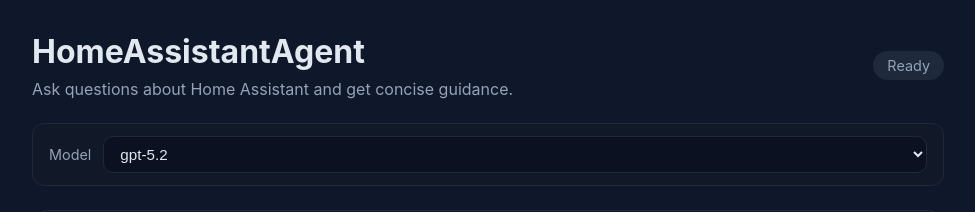
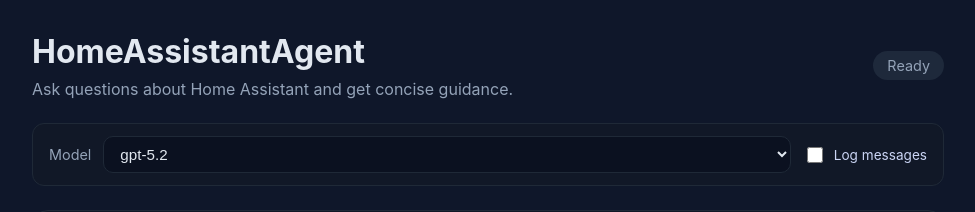
Before and after one commit to DrTree/HomeAssistantAgent, a React (Vite) app in the folder homeassistantagent/web/: page / in a window 1280 px wide. Shown: the top 212 px of the page, without its empty margins (152-1127 px from the left). Built offline with nearby package versions, Linux system fonts and the light colour scheme.

Commit message:
Add option to debug log messages.

```diff
--- a/homeassistantagent/web/src/App.css
+++ b/homeassistantagent/web/src/App.css
@@ -65,6 +65,20 @@
   font-size: 0.95rem;
   background: #0b1120;
   color: #e2e8f0;
+}
+
+.controls__toggle {
+  display: inline-flex;
+  align-items: center;
+  gap: 8px;
+  font-size: 0.85rem;
+  color: #cbd5f5;
+}
+
+.controls__checkbox {
+  width: 16px;
+  height: 16px;
+  accent-color: #38bdf8;
 }
 
 .chat {
--- a/homeassistantagent/web/src/App.tsx
+++ b/homeassistantagent/web/src/App.tsx
@@ -32,6 +32,7 @@
   const [selectedModel, setSelectedModel] = useState(modelOptions[0]);
   const [uiError, setUiError] = useState<string | null>(null);
   const [isErrorDismissed, setIsErrorDismissed] = useState(false);
+  const [logMessages, setLogMessages] = useState(false);
   const transport = useMemo(() => new DefaultChatTransport({ api: '/api/chat' }), []);
   const { messages, sendMessage, status, error, addToolOutput } = useChat({
     transport,
@@ -54,6 +55,12 @@
       setUiError(error instanceof Error ? error.message : 'Unexpected chat error.');
     }
   }, [error]);
+
+  useEffect(() => {
+    if (logMessages) {
+      console.log('Chat messages', messages);
+    }
+  }, [logMessages, messages]);
 
   const renderMessageContent = (message: UIMessage) => {
     if (message.parts.length === 0) {
@@ -132,6 +139,8 @@
         modelOptions={modelOptions}
         selectedModel={selectedModel}
         onChange={setSelectedModel}
+        debugMessages={logMessages}
+        onDebugChange={setLogMessages}
       />
 
       <section className="chat">
--- a/homeassistantagent/web/src/components/ModelSelector.tsx
+++ b/homeassistantagent/web/src/components/ModelSelector.tsx
@@ -2,9 +2,17 @@
   modelOptions: string[];
   selectedModel: string;
   onChange: (value: string) => void;
+  debugMessages: boolean;
+  onDebugChange: (value: boolean) => void;
 }
 
-export function ModelSelector({ modelOptions, selectedModel, onChange }: ModelSelectorProps) {
+export function ModelSelector({
+  modelOptions,
+  selectedModel,
+  onChange,
+  debugMessages,
+  onDebugChange,
+}: ModelSelectorProps) {
   return (
     <section className="controls">
       <label className="controls__label" htmlFor="model-select">
@@ -22,6 +30,16 @@
           </option>
         ))}
       </select>
+      <label className="controls__toggle" htmlFor="debug-messages">
+        <input
+          id="debug-messages"
+          className="controls__checkbox"
+          type="checkbox"
+          checked={debugMessages}
+          onChange={(event) => onDebugChange(event.target.checked)}
+        />
+        Log messages
+      </label>
     </section>
   );
 }
--- a/homeassistantagent/web/src/components/ToolMessage.tsx
+++ b/homeassistantagent/web/src/components/ToolMessage.tsx
@@ -74,11 +74,14 @@
     );
   },
   renderOutput: (part) => {
+    if (typeof part.output !== 'number') {
+      return <ToolJsonFallback value={part.output} />;
+    }
+
     const parsedInput = parseCalculatorInput(part.input);
     return (
       <ToolDetails>
-        {parsedInput.number_a} {parsedInput.operator} {parsedInput.number_b} ={' '}
-        {part.output as number}
+        {parsedInput.number_a} {parsedInput.operator} {parsedInput.number_b} = {part.output}
       </ToolDetails>
     );
   },
```
